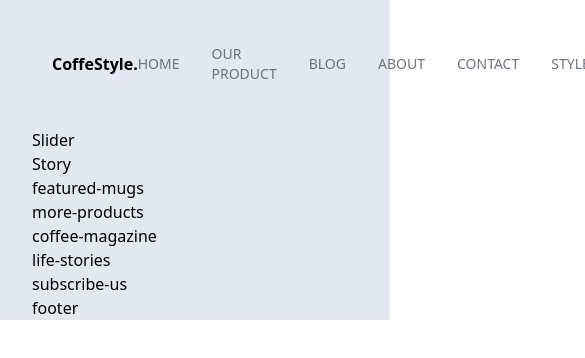
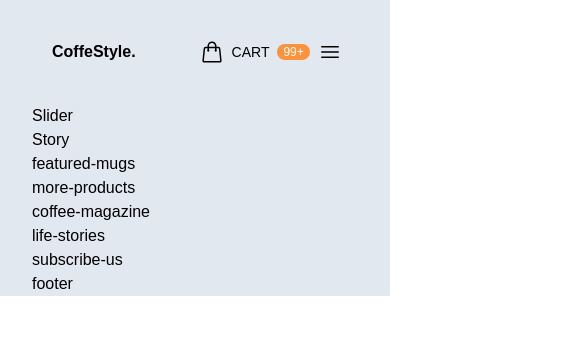
Before and after one commit to luwukien/coffe-style-tailwindcss, a website: page public/index.html in a window 390 px wide. Shown: the top 358 px of the page, 585 px wide, since content can reach past the window. Drawn offline with nearby package versions, Linux system fonts and the light colour scheme; files that its build step writes are made by us from their sources.

Commit message:
feat: new add-header

```diff
--- a/public/index.html
+++ b/public/index.html
@@ -3,23 +3,25 @@
 <head>
   <meta charset="UTF-8">
   <meta name="viewport" content="width=device-width, initial-scale=1.0">
+  <link rel="icon" href="img/favicon/1.png" sizes="16x16">
   <title>ChiKienLuu</title>
   <link href="./output.css" type="text/css" rel="stylesheet">
+  <script src="main.js" type="text/javascript" async></script>
 </head>
 <body>
   <div id="root">
-    <div class="content-wrapper max-w-screen-2xl text-base mx-auto px-8 bg-slate-200">
+    <div class="content-wrapper font-Karla max-w-screen-2xl text-base mx-auto px-8 bg-slate-200">
         <header class="py-10 mx-5">
           <nav class="flex justify-between items-center">
             <div class="logo basis-2/6 text-center texl-xl font-semibold cursor-pointer">
               CoffeStyle.
             </div>
-            <ul class="basis-3/6 flex items-center justify-end gap-8 uppercase text-sm text-gray-500 font-medium">
+            <ul id="ct-top-menu" class="basis-3/6 hidden ct-topmenu-expanded lg:flex lg:items-center lg:justify-end lg:gap-8 uppercase text-sm text-gray-500 font-medium">
               <li class="ct-top-menu-item">
                 <a href="#" class="">Home</a>
               </li>
               <li class="ct-top-menu-item">
-                <a href="#" class="">Our product</a>
+                <a href="#" class="">Product</a>
               </li>
               <li class="ct-top-menu-item">
                 <a href="#" class="">Blog</a>
@@ -38,7 +40,7 @@
               </li>
             </ul>
 
-            <ul class="basis-1/6 flex justify-start items-center ml-16 uppercase text-sm text-grey-500 font-medium ">
+            <ul class="basis-3/6 lg:flex justify-end lg:justify-start items-center ml-16 uppercase text-sm text-grey-500 font-medium ">
               <li class="ct-top-menu-item">
                 <a href="#" class="flex items-center">
                   <svg xmlns="http://www.w3.org/2000/svg" fill="none" viewBox="0 0 24 24" stroke-width="1.5" stroke="currentColor" class="size-6">
@@ -49,6 +51,13 @@
                 </a>
               </li>
             </ul>
+
+            <div class="basis-1/6 lg:hidden flex items-center cursor-pointer px-2 sm:px-4 ">
+              <svg id="ct-toggle-top-menu-icon" xmlns="http://www.w3.org/2000/svg" fill="none" viewBox="0 0 24 24" stroke-width="1.5" stroke="currentColor" class="size-6">
+                <path stroke-linecap="round" stroke-linejoin="round" d="M3.75 6.75h16.5M3.75 12h16.5m-16.5 5.25h16.5" />
+              </svg>
+            </div>
+
           </nav>
         </header>
 
--- /dev/null
+++ b/public/main.js
@@ -0,0 +1,13 @@
+// author: ChiKienLuu
+
+const topMenu = document.getElementById('ct-top-menu');
+const toggleTopMenuIcon = document.getElementById('ct-toggle-top-menu-icon');
+
+document.addEventListener('click', (e) => {
+  if (toggleTopMenuIcon.contains(e.target)) {
+    //Click on toggleTopMenuIcon
+    topMenu.classList.toggle('hidden');
+  } else {
+    //Click outside toggleTopMenuIcon
+  }
+});
--- a/src/input.css
+++ b/src/input.css
@@ -2,7 +2,11 @@
 @tailwind components;
 @tailwind utilities;
 
+@import url('https://fonts.googleapis.com/css2?family=Karla:ital,wght@0,200..800;1,200..800&display=swap');
+
+
 /* ct = custom*/
+.
 
 .ct-top-menu-item {
   @apply cursor-pointer py-1 hover:text-gray-800 relative after:absolute after:bottom-0 after:left-0 after:bg-light-coffee after:h-0.5 after:w-0 hover:after:w-full after:transition-all after:ease-in-out after:duration-300;
--- a/tailwind.config.js
+++ b/tailwind.config.js
@@ -3,6 +3,9 @@ module.exports = {
   content: ["./public/**/*.{html,js}"],
   theme: {
     extend: {
+      fontFamily: {
+        Karla: ['Karla', 'sans-serif'],
+      },
       colors: {
         'light-coffee': '#C89F94',
       }
```
Also changed, not shown: public/img/favicon/1.png (added).
